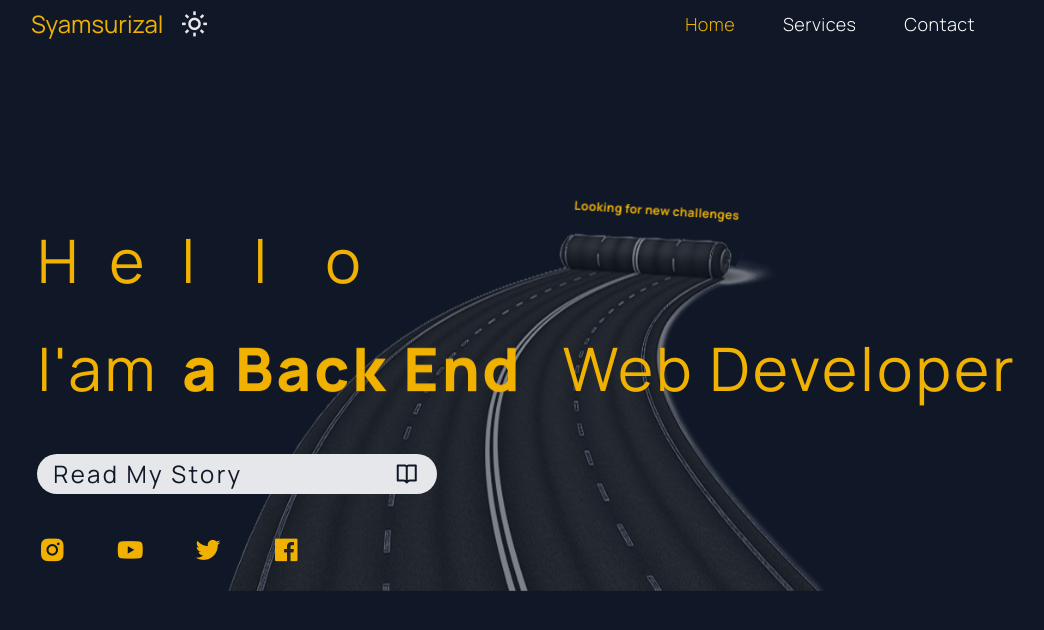
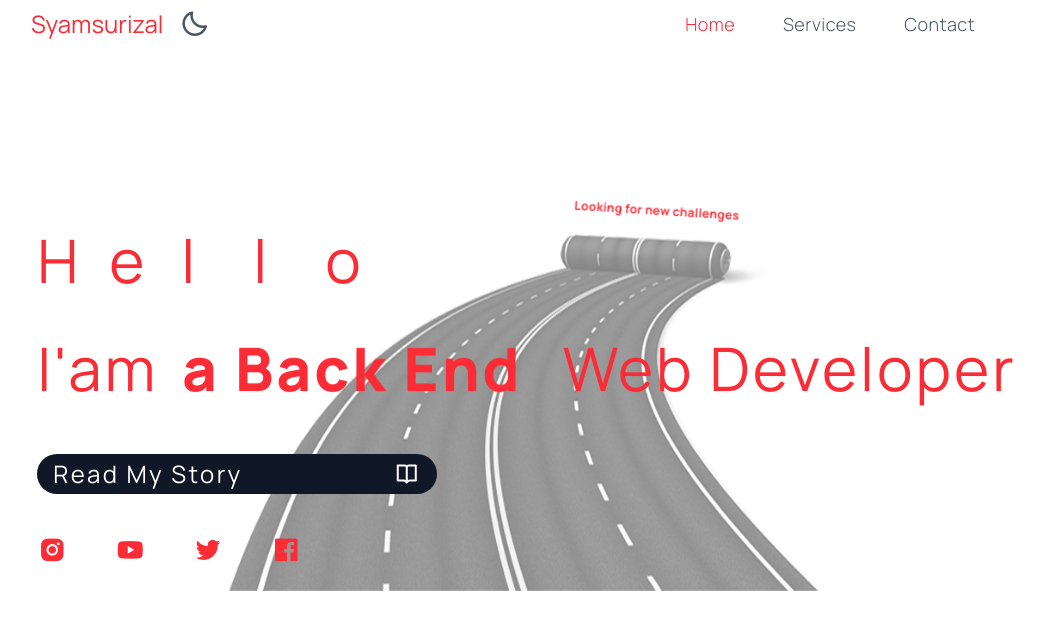
Before and after one commit to syarizx-30/portfolioWebsite, a React (Vite) app in the folder portfolio-website/: page / in a window 1280 px wide. Shown: the top 630 px of the page, without its empty margins (113-1157 px from the left). Built offline with nearby package versions, Linux system fonts and the light colour scheme.

Commit message:
Implementing Dark/ Light Mode

```diff
--- a/portfolio-website/src/App.jsx
+++ b/portfolio-website/src/App.jsx
@@ -1,11 +1,14 @@
 import React from 'react'
 import Hero from './components/Hero'
+import { ThemeProvider } from './context/ThemeContext'
 
 const App = () => {
   return (
-    <div className="min-h-screen bg-gray-900">
+    <ThemeProvider>
+    <div className="min-h-screen bg-white dark:bg-gray-900 text-red-500 dark:text-yellow-500 transition-colors duration-500">
       <Hero />
     </div>
+    </ThemeProvider>
   )
 }
 
--- a/portfolio-website/src/components/Hero.jsx
+++ b/portfolio-website/src/components/Hero.jsx
@@ -26,7 +26,7 @@ const Hero = () => {
     <div className="w-full h-screen flex flex-col justify-center items-center isolate">
       <Navbar />
       <div className="flex flex-col md:items-center items-start xl:gap-y-10 gap-y-3 xl:mb-0 md:mb-20 mb-0">
-        <h1 className="flex flex-col xl:space-y-8 md:space-y-4 space-y-2 xl:text-6xl md:text-4xl text-3xl md:font-normal font-bolder text-yellow-500 ">
+        <h1 className="flex flex-col xl:space-y-8 md:space-y-4 space-y-2 xl:text-6xl md:text-4xl text-3xl md:font-normal font-bolder">
         <span className="flex">
           {letters.map((letters, index) => (
             <span key={index} className="inline-block md:w-38 w-32 xl:-mr-20 -mr-24 relative" onMouseEnter={() => setHoverLetter(index)} onMouseLeave={() => setHoverLetter(null)}>
@@ -46,7 +46,7 @@ const Hero = () => {
           Web Developer
           </span>
         </h1>
-        <button className="xl:w-[400px] md:w-[300px] w-[270px] bg-gray-200 md:py-1 py-0 md:px-4 px-2 xl:text-2xl md:text-xl text-base text-gray-900 tracking-widest rounded-4xl flex justify-between items-center md:mr-auto md:mx-0 mx-auto"
+        <button className="xl:w-[400px] md:w-[300px] w-[270px] bg-gray-900 dark:bg-gray-200 md:py-1 py-0 md:px-4 px-2 xl:text-2xl md:text-xl text-base text-white dark:text-gray-900 tracking-widest rounded-4xl flex justify-between items-center md:mr-auto md:mx-0 mx-auto transition-colors duration-500"
         onClick={() => setIsTextVisible(!isTextVisible)}
         onMouseEnter={() => setRoadImageOpacity(0.8)}
         onMouseLeave={() => setRoadImageOpacity(0.5)}
@@ -55,7 +55,8 @@ const Hero = () => {
             </button>
             <div className="flex md:gap-12 gap-2 mr-auto">
               {socialIcons.map((social, index) => (
-                <a href="#" key={index} className="xl:text-3xl md:text-2xl text-yellow-500 hover:text-white transition-colors duration-500">
+                <a href="#" key={index} className="xl:text-3xl md:text-2xl text-red-500 dark:text-yellow-500 dark:hover:text-white hover:text-gray-900
+                transition-colors duration-500">
                   <i className={social.icon}></i>
                 </a>
               ))}
@@ -66,10 +67,12 @@ const Hero = () => {
           className="w-full mx-auto transition-opacity duration-300"
           style={{opacity: roadImaeOpacity}}
           />
-          <span className="xl:text-xs md:text-[10px] text-[8px] font-bold tracking-wide text-yellow-500 absolute -top-5 xl:right-22 lg:right-26 md:right-16 right-10 rotate-[3.5deg] animate-bounce">Looking for new challenges</span>
-          <div className={`xl:h-[150px] h-[100px] px-3 xl:text-lg md:text-base text-xs font-light text-gray-200 text-justify tracking-wide overflow-y-auto transform origin-top custom-scrollbar ${isTextVisible ? 'scale-y-100' : 'scale-y-0'
+          <span className="xl:text-xs md:text-[10px] text-[8px] font-bold tracking-wide absolute -top-5 xl:right-22 lg:right-26 md:right-16 right-10 rotate-[3.5deg] animate-bounce">
+            Looking for new challenges
+            </span>
+          <div className={`xl:h-[150px] h-[100px] px-3 xl:text-lg md:text-base text-xs font-light text-gray-900 dark:text-gray-200 text-justify tracking-wide overflow-y-auto transform origin-top custom-scrollbar ${isTextVisible ? 'scale-y-100' : 'scale-y-0'
           } transition-transform duration-300`}>
-            <p className="xl:py-3 py-1 px-1 [&::first-letter]:text-[30px] [&::first-letter]:ml-5 [&::first-letter]:text-yellow-500">{aboutText}</p>
+            <p className="xl:py-3 py-1 px-1 [&::first-letter]:text-[30px] [&::first-letter]:ml-5 [&::first-letter]:text-red-500 dark:[&::first-letter]:text-yellow-500">{aboutText}</p>
           </div>
         </div>
       </div>
--- a/portfolio-website/src/components/Navbar.jsx
+++ b/portfolio-website/src/components/Navbar.jsx
@@ -1,26 +1,30 @@
 import React from 'react'
+import { useTheme } from '../context/ThemeContext'
 
 const Navbar = () => {
+  const { darkMode, toggleDarkMode } = useTheme()
   return (
-    <div className="w-full md:h-12 sm:h-14 h-18 flex justify-between items-center xl:px-36 lg:px-24 md:px-12 sm:px-6 px-4 fixed top-0 bg-gray-900">
+    <div className="w-full md:h-12 sm:h-14 h-18 flex justify-between items-center xl:px-36 lg:px-24 md:px-12 sm:px-6 px-4 fixed top-0">
       <div className="flex items-center sm:gap-x-4 gap-x-2">
-        <a href="#" className="md:text-2xl sm:text-lg text-yellow-500">
+        <a href="#" className="md:text-2xl sm:text-lg">
             Syamsurizal
         </a>
-        <i className="bx bx-sun md:text-3xl sm:text-2xl text-xl text-gray-200 cursor-pointer"></i>
+        <i className={`${darkMode ? 'bx bx-sun' : 'bx bx-moon'}  md:text-3xl sm:text-2xl text-xl text-gray-600 dark:text-gray-200 cursor-pointer`}
+        onClick={toggleDarkMode}>
+        </i>
       </div>
       <div>
-        <a href="#" className="group lg:text-lg md:text-base text-sm font-light text-yellow-500 lg:mr-12 mr-8 tracking-wide relative">
+        <a href="#" className="group lg:text-lg md:text-base text-sm font-light text-red-500 dark:text-yellow-500 lg:mr-12 mr-8 tracking-wide relative">
             Home
-            <span className="absolute -bottom-1 left-0 w-full h-[1px] bg-yellow-500 transform scale-x-0 group-hover:scale-x-100 group-hover:origin-left origin-right transition duration-300"></span>
+            <span className="absolute -bottom-1 left-0 w-full h-[1px] bg-red-500 dark:bg-yellow-500 transform scale-x-0 group-hover:scale-x-100 group-hover:origin-left origin-right transition duration-300"></span>
         </a>
-        <a href="#" className="group lg:text-lg md:text-base text-sm font-light text-white lg:mr-12 mr-8 tracking-wide relative">
+        <a href="#" className="group lg:text-lg md:text-base text-sm font-light text-gray-600 dark:text-white lg:mr-12 mr-8 tracking-wide relative">
             Services
-            <span className="absolute -bottom-1 left-0 w-full h-[1px] bg-white transform scale-x-0 group-hover:scale-x-100 group-hover:origin-left origin-right transition duration-300"></span>
+            <span className="absolute -bottom-1 left-0 w-full h-[1px] bg-gray-600 dark:bg-white transform scale-x-0 group-hover:scale-x-100 group-hover:origin-left origin-right transition duration-300"></span>
         </a>
-        <a href="#" className="group lg:text-lg md:text-base text-sm font-light text-white lg:mr-12 mr-8 tracking-wide relative">
+        <a href="#" className="group lg:text-lg md:text-base text-sm font-light text-gray-600 dark:text-white lg:mr-12 mr-8 tracking-wide relative">
             Contact
-            <span className="absolute -bottom-1 left-0 w-full h-[1px] bg-white transform scale-x-0 group-hover:scale-x-100 group-hover:origin-left origin-right transition duration-300"></span>
+            <span className="absolute -bottom-1 left-0 w-full h-[1px] bg-gray-600 dark:bg-white transform scale-x-0 group-hover:scale-x-100 group-hover:origin-left origin-right transition duration-300"></span>
         </a>
       </div>
     </div>
--- /dev/null
+++ b/portfolio-website/src/context/ThemeContext.jsx
@@ -0,0 +1,21 @@
+import { createContext, useContext, useEffect, useState } from 'react'
+
+const ThemeContext = createContext();
+
+export const ThemeProvider = ({ children}) => {
+    const [darkMode, setDarkMode] = useState(
+        () => JSON.parse(localStorage.getItem('darkMode')) || false,
+)
+
+    useEffect(() => {
+        const root = document.documentElement;
+
+        darkMode ? root.classList.add('dark') : root.classList.remove('dark')
+        localStorage.setItem('darkMode', JSON.stringify(darkMode))
+    }, [darkMode])
+
+    const toggleDarkMode = () => setDarkMode(prev => !prev);
+    return <ThemeContext.Provider value={{darkMode, toggleDarkMode}}>{children}</ThemeContext.Provider>;
+}
+
+export const useTheme = () => useContext(ThemeContext)
--- a/portfolio-website/src/index.css
+++ b/portfolio-website/src/index.css
@@ -12,10 +12,16 @@
     border-radius: 4px;
 }
 .custom-scrollbar::-webkit-scrollbar-thumb {
-    background: #fbbf24;
+    background: #ef4444;
     border-radius: 4px;
 }
 .custom-scrollbar::-webkit-scrollbar:hover {
+    background: #dc2626;
+}
+.dark .custom-scrollbar::-webkit-scrollbar-thumb {
+    background: #fbbf24;
+}
+.dark .custom-scrollbar::-webkit-scrollbar:hover {
     background: #f59e0b;
 }
 
@@ -34,3 +40,5 @@
         }
     }
 }
+
+@custom-variant dark (&:where(.dark, .dark *));
```
